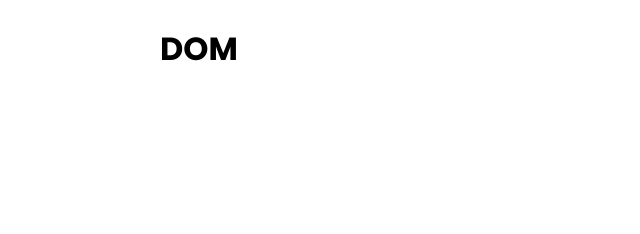
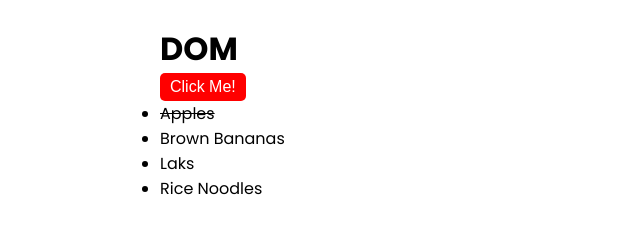
Before and after one commit to ironhack-webdev-squad-126/w2d1, a plain HTML site: page index.html in a window 1280 px wide. Shown: the whole page, without its empty margins (0-640 px from the left). Drawn offline with Linux system fonts and the light colour scheme.

Commit message:
playing with classes

```diff
--- /dev/null
+++ b/dom.js
@@ -0,0 +1,49 @@
+const headings = document.getElementsByTagName('h1')
+const myHeading = Array.from(headings)[0]
+
+const introDiv = document.querySelector('.intro')
+
+const buttons = document.getElementsByTagName('button')
+const myButton = buttons[0]
+
+console.dir(myButton)
+
+// setInterval(function() {
+//     if (myButton.style.backgroundColor === 'yellow') {
+//         myButton.style.backgroundColor = 'red'
+//     } else {
+//         myButton.style.backgroundColor = 'yellow'
+//     }
+// }, 100)
+
+// setTimeout(function() {
+//     // const myParagraph = document.createElement('p')
+//     // myParagraph.innerHTML = 'Hello there, please accept our cookie policy'
+//     // myParagraph.classList.add('paragraph-primary')
+//     // document.body.appendChild(myParagraph)
+
+//     const myImg = document.createElement('img')
+//     myImg.style.width = '500px'
+//     myImg.src =
+//         'https://images.unsplash.com/photo-1553424713-55a8239f28aa?ixlib=rb-1.2.1&ixid=eyJhcHBfaWQiOjEyMDd9&auto=format&fit=crop&w=1950&q=80'
+//     document.querySelector('.intro').appendChild(myImg)
+// }, 1500)
+
+// display all groceries
+// const listItems = document.querySelectorAll('ul.groceries li')
+// listItems.forEach(function(listItem) {
+//     console.log(listItem.innerText)
+// })
+
+setInterval(function() {
+    const nextItem = document.querySelector('li')
+    if (!nextItem) return
+    nextItem.classList.toggle('purchased')
+    // nextItem.classList.replace('not-purchased', 'purchased')
+    // console.log('nextItem :', nextItem.classList)
+    // classList.value.includes('purchased')
+    // classList.add()
+    // classList.remove()
+    // classList.toggle()
+    // classList.value
+}, 2000)
--- a/index.html
+++ b/index.html
@@ -10,8 +10,18 @@
     </head>
     <body>
         <div class="container">
+            <div class="intro"></div>
             <h1>DOM</h1>
+            <button>Click Me!</button>
+
+            <ul class="grocxweries">
+                <li class="grocery-item purchased">Apples</li>
+                <li class="grocery-item not-purchased">Brown Bananas</li>
+                <li class="grocery-item not-purchased">Laks</li>
+                <li class="grocery-item not-purchased">Rice Noodles</li>
+            </ul>
         </div>
-        <script src="./recap.js"></script>
+        <!-- <script src="./recap.js"></script> -->
+        <script src="./dom.js"></script>
     </body>
 </html>
--- a/style.css
+++ b/style.css
@@ -12,3 +12,17 @@ body {
 .container {
     padding: 25px calc((100vw - 960px) / 2);
 }
+
+button {
+    padding: 5px 10px;
+    border-radius: 5px;
+    outline: none;
+    border: none;
+    font-size: 16px;
+    color: #fff;
+    background-color: red;
+}
+
+li.purchased {
+    text-decoration: line-through;
+}
```
